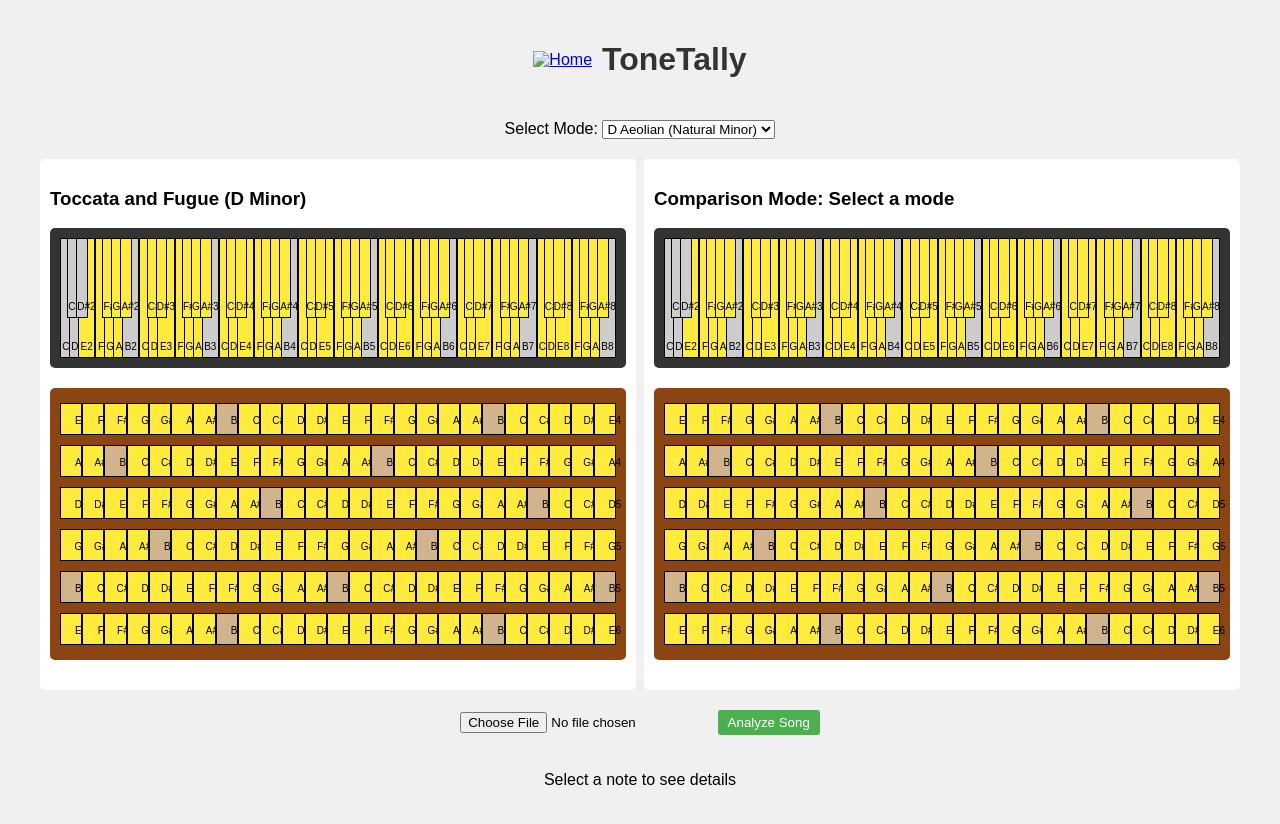
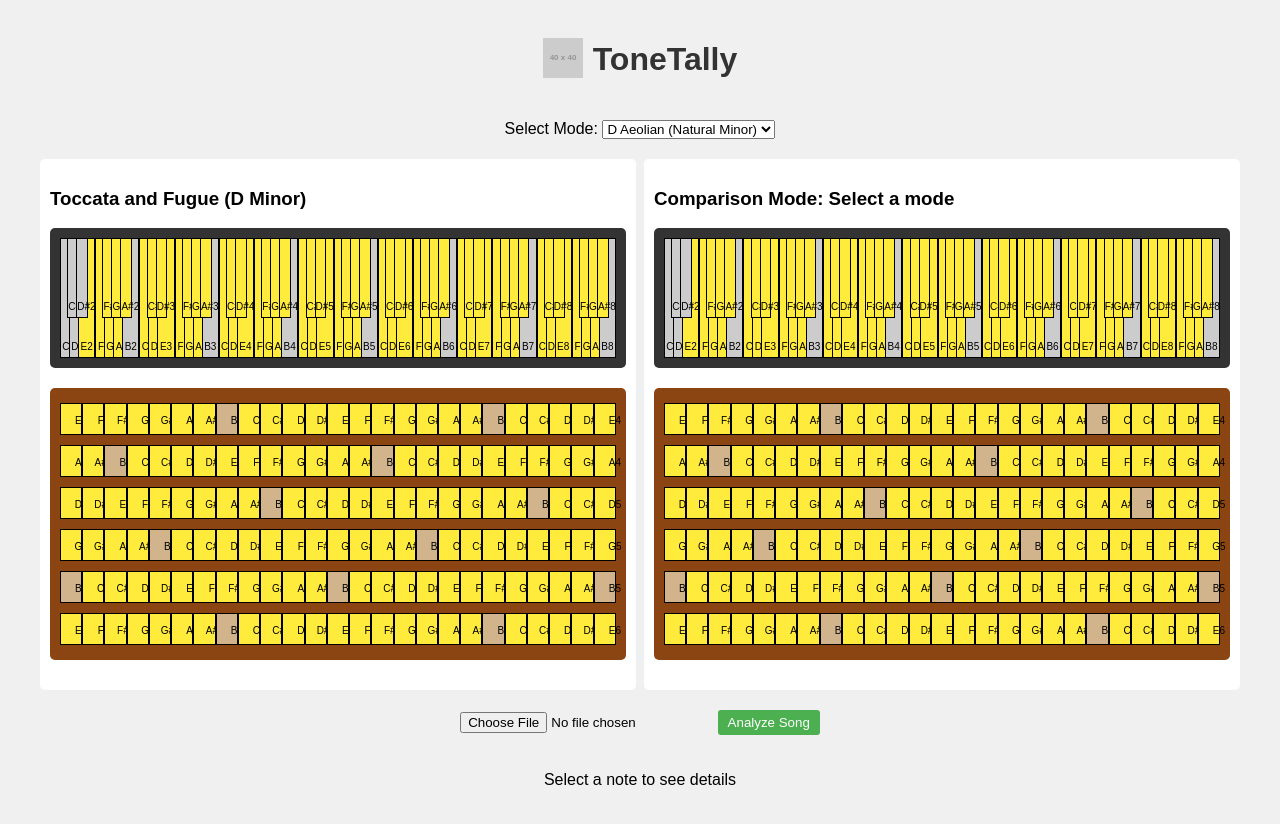
Before and after one commit to kappter/ToneTally, a plain HTML site: page index.html in a window 1280 px wide. Drawn offline with nearby package versions, Linux system fonts and the light colour scheme; placeholder pictures from the web are drawn by us.

Commit message:
Update index.html

```diff
--- a/index.html
+++ b/index.html
@@ -5,11 +5,11 @@
     <meta name="viewport" content="width=device-width, initial-scale=1.0">
     <title>ToneTally - Note Visualizer</title>
     <link rel="stylesheet" href="styles.css">
-    <link rel="icon" href="images/kjklogo.png">
+    <link rel="icon" href="images/kjklogo.png" onerror="this.href='https://placehold.co/40x40'">
 </head>
 <body>
     <header>
-        <a href="#" class="logo"><img src="images/kjklogo.png" alt="Home"></a>
+        <a href="#" class="logo"><img src="images/kjklogo.png" alt="Home" onerror="this.src='https://placehold.co/40x40'"></a>
         <h1>ToneTally</h1>
     </header>
     <div id="filters">
```
